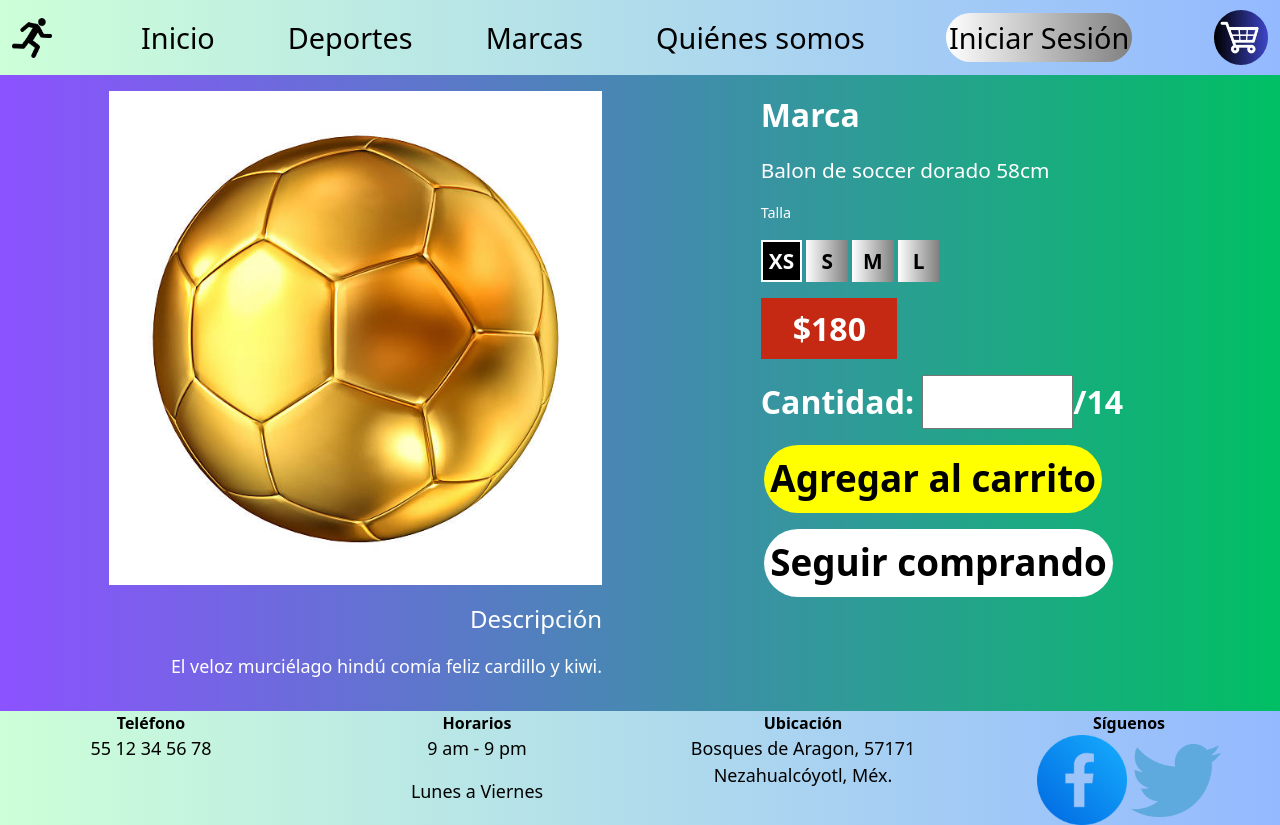
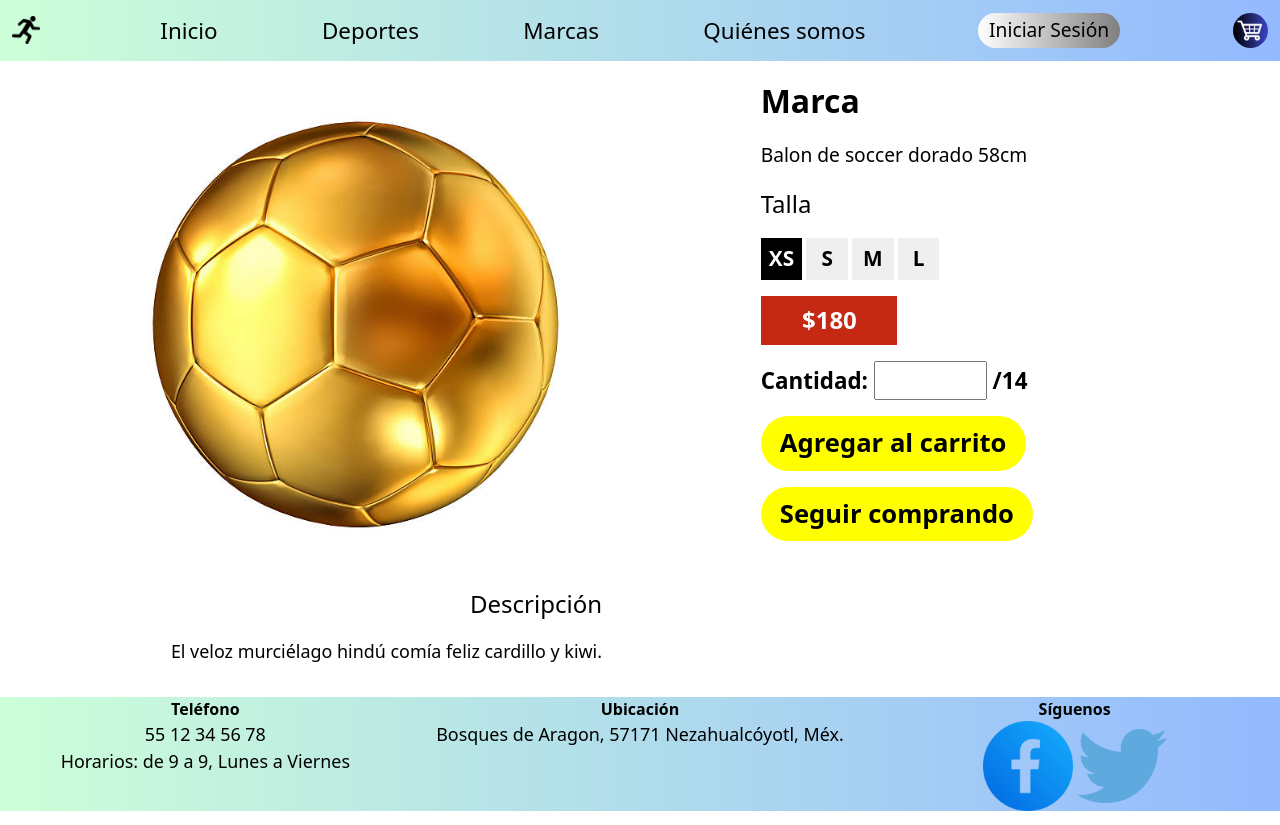
Before and after one commit to N-41/proyectoinformacion2023, a plain HTML site: page producto.html in a window 1280 px wide. Drawn offline with nearby package versions, Linux system fonts and the light colour scheme.

Commit message:
Los cambios que realice en la clase, nomas para que se vea mas bonita la interfaz

```diff
--- a/footer.js
+++ b/footer.js
@@ -3,31 +3,25 @@ footerDiv.id = "mainFooter";
 footerDiv.innerHTML = `
 <footer style="background: linear-gradient(to right, #cdffd8 , #94b9ff);">
     <div class="row justify-content-center text-center">
-        <div class="col-3">
+        <div class="col-4">
             <b>Teléfono</b>
         </div>
-        <div class="col-3">
-            <b>Horarios</b>
-        </div>
-        <div class="col-3">
+        <div class="col-4">
             <b>Ubicación</b>
         </div>
-        <div class="col-3">
+        <div class="col-4">
             <b>Síguenos</b>
         </div>
     </div>
     <div class="row text-center">
-        <div class="col-3">
-            <p>55 12 34 56 78</p>
+        <div class="col-4">
+            <p>55 12 34 56 78
+            <br>Horarios: de 9 a 9, Lunes a Viernes</br></p>
         </div>
-        <div class="col-3">
-            <p>9 am - 9 pm</p>
-            <p>Lunes a Viernes</p>
-        </div>
-        <div class="col-3">
+        <div class="col-4">
             <p>Bosques de Aragon, 57171 Nezahualcóyotl, Méx.</p>
         </div>
-        <div class="col-3">
+        <div class="col-4">
             <a href="https://www.facebook.com"><img src="facebook.png" width="90" height="90"></a>
             <a href="https://www.twitter.com"><img src="twitter.png" width="90" height="auto"></a>
         </div>
--- a/header.js
+++ b/header.js
@@ -3,7 +3,7 @@ headerDiv.id = "mainHeader";
 headerDiv.innerHTML = `
 <div class="container-fluid" style="background: linear-gradient(to right, #cdffd8 , #94b9ff);"><nav class="navbar navbar-lg">
     <a class="navbar-brand" href="index.html">
-        <img src="logo.png" width="40" height="40" alt="">
+        <img src="logo.png" width="28" height="28" alt="">
     </a>
     <a class="nav-item" href="index.html">Inicio</a>
     <a class="nav-item" href="index.html#mainSports">Deportes</a>
--- a/product.js
+++ b/product.js
@@ -11,8 +11,8 @@ productDiv.innerHTML = `
     </div>
     <div class="col-5">
         <p class="outsideP">Marca</p>
-        <p style="text-align:left; font-size:1.3rem">Balon de soccer dorado 58cm</p>
-        <p style="text-align:left; font-size:0.9rem">Talla</p>
+        <p style="text-align:left; font-size:1.2rem">Balon de soccer dorado 58cm</p>
+        <p style="text-align:left; font-size:1.5rem">Talla</p>
         <button class="productSize selected"id="xs">XS</button>
         <button class="productSize" id="s">S</button>
         <button class="productSize" id="m">M</button>
@@ -24,11 +24,11 @@ productDiv.innerHTML = `
             </div>
         </div>
         <p />
-        <div style="font-size:2rem; color:white; font-weight:bold;">Cantidad: <input type="number" id="ammount" name="ammount" min="1" max="14">/14</div>
+        <div style="font-size:1.4rem; color:white; font-weight:bold; color:black;">Cantidad: <input type="number" id="ammount" name="ammount" min="1" max="14"> /14</div>
         <p> </p>
-        <a href="#"><button class="productButton" style="background:yellow;">Agregar al carrito</button></a>
+        <a href="#"><button class="productButton">Agregar al carrito</button></a>
         <p> </p>
-        <a href="index.html"><button class="productButton" style="background:white;">Seguir comprando</button></a>
+        <a href="index.html"><button class="productButton">Seguir comprando</button></a>
     </div>
 </div>
 <p></p>
--- a/producto.html
+++ b/producto.html
@@ -4,7 +4,7 @@
         <meta name="viewport" content="width-device-width, initial-scale=1.0">
         <link rel="stylesheet" href="style.css" />
     </head>
-    <body id="mainBody">
+    <body id="mainBody" class="productBody">
         <script src="header.js"></script>
         <script src="product.js"></script>
         <script src="footer.js"></script>
--- a/style.css
+++ b/style.css
@@ -6,6 +6,14 @@ p{
     text-align:center;
     color:white;
     font-size:1.12rem;
+}
+
+.productBody{
+    background:white;
+}
+
+.productBody p{
+    color:black;
 }
 
 .outsideP{
@@ -23,8 +31,10 @@ footer b{
 }
 
 .cardImg{
-    height:auto;
+    height:12rem;
     width:12rem;
+    border-radius:10%;
+    object-fit:fill;
 }
 
 .card-text{
@@ -36,7 +46,7 @@ footer b{
     color:black;
 }
 
-#mainBody{
+body{
     background: linear-gradient(to right, #8c52ff , #00bf63);
 }
 
@@ -49,32 +59,33 @@ footer b{
 nav button{
     background: linear-gradient(to right, white, gray);
     border: none;
-    padding: .2rem;
+    padding: .2rem .7rem;
     border-radius: 2rem;
     text-align: center;
     text-decoration: none;
+    font-size:1.2rem;
     display: inline-block;
     margin: .3rem .5rem;
 }
 
 .productButton{
     color:black;
+    background:yellow;
     border: none;
     padding: .4rem;
     border-radius: 4rem;
     text-align: center;
     text-decoration: none;
     display: inline-block;
-    margin-left: .2rem;
-    font-size:2.3rem;
+    font-size:1.6rem;
     font-weight:bold;
-    left:2rem;
+    padding:0.5rem 1.2rem;
 }
 
 .productSize{
-    background: linear-gradient(to right, white, gray);
+    background: linear-gradient(to right, white);
+    border:none;
     color:black;
-    border: none;
     padding: .2rem;
     text-align: center;
     text-decoration: none;
@@ -90,17 +101,15 @@ nav button{
     text-align:center;
     margin-top:0.5rem;
     font-weight:bold;
-    font-size:2rem;
+    font-size:1.5rem;
     color:white;
     margin-left:0.8rem;
-    padding-top:0.4rem;
-    padding-bottom:0.4rem;
+    padding:0.4rem 0.2rem;
 }
 
 .selected{
     background:black;
     color:white;
-    border:2px solid white;
 }
 
 .selected p{
@@ -108,13 +117,13 @@ nav button{
 }
 
 #shopcart{
-    width:3.4rem;
-    height:3.4rem;
+    width:2.2rem;
+    height:2.2rem;
     border-radius:50%;
 }
 
 #mainHeader{
-    font-size: 1.8rem;
+    font-size: 1.4rem;
 }
 
 .banner{
```
Also changed, not shown: frontPageSlider.js (+6 -1 lines), soccerReccomendations1.js (+5 -5 lines), sports.js (+6 -6 lines).
